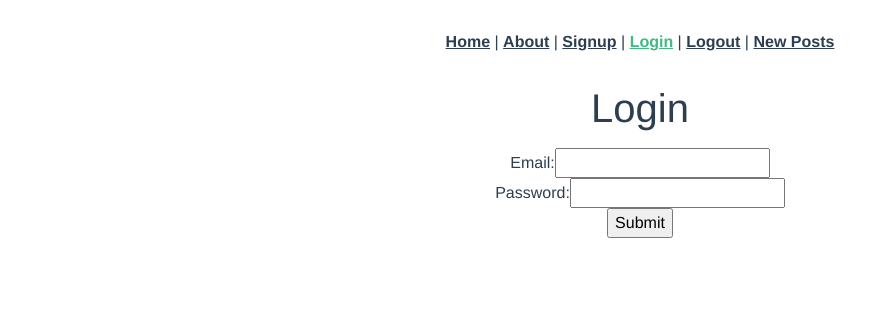
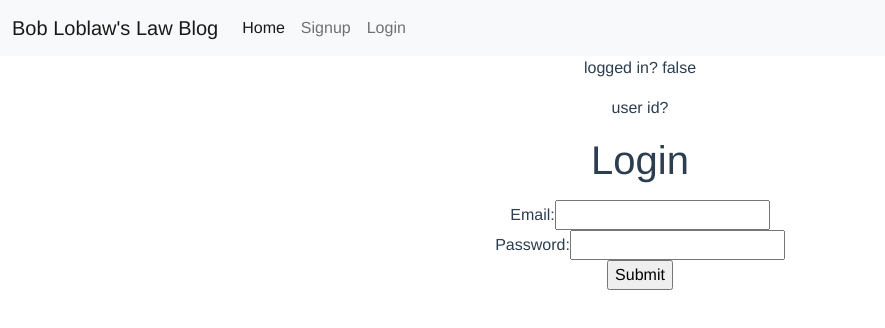
Before and after one commit to carlosraguirre/blog-frontend, a Vue app: page /login in a window 1280 px wide. Shown: the top 328 px of the page, without its empty margins (0-885 px from the left). Built offline with nearby package versions, Linux system fonts and the light colour scheme.

Commit message:
add navbar to App.vue and add isLoggedIn

```diff
--- a/src/App.vue
+++ b/src/App.vue
@@ -1,14 +1,37 @@
 <template>
   <div id="app">
-    <div id="nav">
-      <router-link to="/posts">Home</router-link> |
-      <router-link to="/about">About</router-link> |
-      <router-link to="/signup">Signup</router-link> |
-      <router-link to="/login">Login</router-link> |
-      <router-link to="/logout">Logout</router-link> |
-      <router-link to="/posts/new">New Posts</router-link>
+    <nav class="navbar navbar-expand-lg navbar-light bg-light">
+      <div class="container-fluid">
+        <a class="navbar-brand" href="/">Bob Loblaw's Law Blog</a>
+        <button class="navbar-toggler" type="button" data-bs-toggle="collapse" data-bs-target="#navbarNav" aria-controls="navbarNav" aria-expanded="false" aria-label="Toggle navigation">
+          <span class="navbar-toggler-icon"></span>
+        </button>
+        <div class="collapse navbar-collapse" id="navbarNav">
+          <ul class="navbar-nav">
+            <li class="nav-item">
+              <a class="nav-link active" aria-current="page" href="/posts">Home</a>
+            </li>
+            <li class="nav-item" v-if="!isLoggedIn()">
+              <a class="nav-link" href="/signup">Signup</a>
+            </li>
+            <li class="nav-item" v-if="!isLoggedIn()">
+              <a class="nav-link" href="/login">Login</a>
+            </li>
+            <li class="nav-item" v-if="isLoggedIn()">
+              <a class="nav-link" href="/logout">Logout</a>
+            </li>
+            <li class="nav-item" v-if="isLoggedIn()">
+              <a class="nav-link" href="/posts/new">New Post</a>
+            </li>
+          </ul>
+        </div>
+      </div>
+    </nav>
+    <p>logged in? {{ isLoggedIn() }}</p>
+    <p>user id? {{ getUserId() }}</p>
+    <div class="container">
+      <router-view/>
     </div>
-    <router-view/>
   </div>
 </template>
 
@@ -34,3 +57,20 @@
   color: #42b983;
 }
 </style>
+
+<script>
+export default {
+  methods: {
+    isLoggedIn: function() {
+      if (localStorage.getItem("jwt")) {
+        return true;
+      } else {
+        return false;
+      }
+    },
+    getUserId: function() {
+      return localStorage.getItem("user_id");
+    }
+  }
+}
+</script>
--- a/src/views/Logout.vue
+++ b/src/views/Logout.vue
@@ -9,7 +9,7 @@
     created: function () {
       delete axios.defaults.headers.common["Authorization"];
       localStorage.removeItem("jwt");
-      this.$router.push("/");
+      this.$router.push("/login");
     },
   };
 </script>
```
